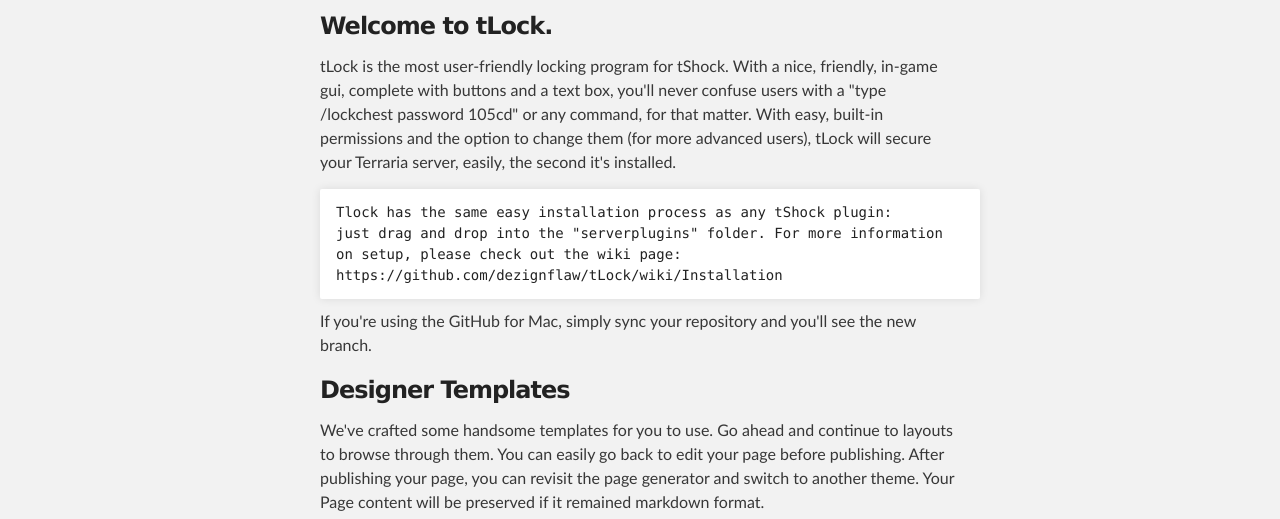
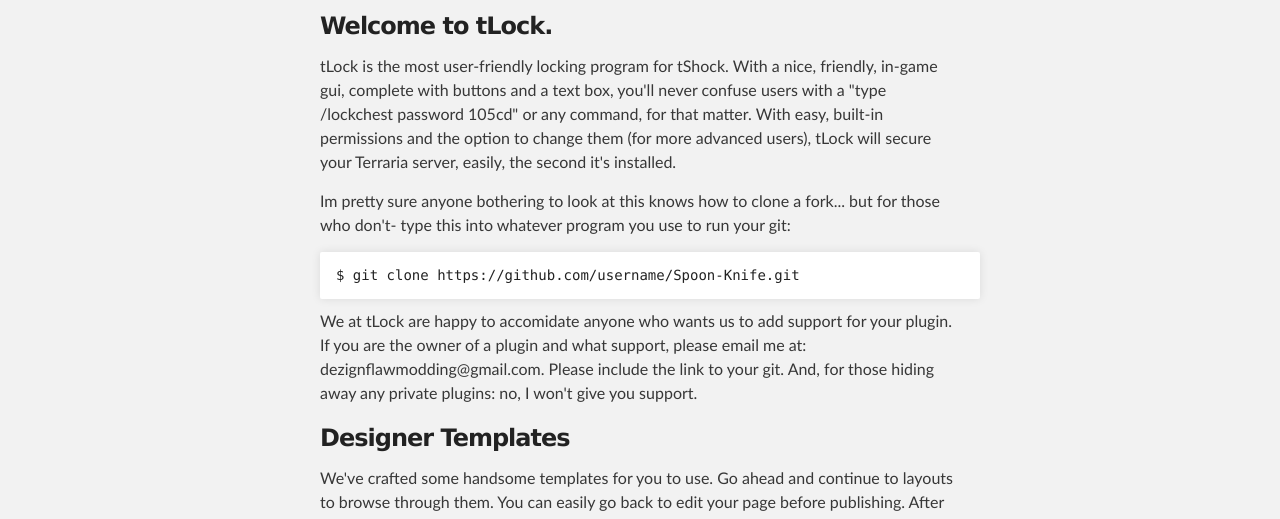
Before and after one commit to dezignflaw/tLock, a plain HTML site: page index.html in a window 1280 px wide. Shown: the part 252-771 px from the top of the page. Drawn offline with Linux system fonts and the light colour scheme.

```diff
--- a/index.html
+++ b/index.html
@@ -35,13 +35,14 @@
 
 <p>tLock is the most user-friendly locking program for tShock. With a nice, friendly, in-game gui, complete with buttons and a text box, you'll never confuse users with a "type /lockchest password 105cd" or any command, for that matter. With easy, built-in permissions and the option to change them (for more advanced users), tLock will secure your Terraria server, easily, the second it's installed.</p>
 
-<pre><code>Tlock has the same easy installation process as any tShock plugin:
-just drag and drop into the "serverplugins" folder. For more information
-on setup, please check out the wiki page:
-https://github.com/dezignflaw/tLock/wiki/Installation
+<p>Im pretty sure anyone bothering to look at this
+knows how to clone a fork... but for those who don't-
+type this into whatever program you use to run your git:</p>
+
+<pre><code>$ git clone https://github.com/username/Spoon-Knife.git
 </code></pre>
 
-<p>If you're using the GitHub for Mac, simply sync your repository and you'll see the new branch.</p>
+<p>We at tLock are happy to accomidate anyone who wants us to add support for your plugin. If you are the owner of a plugin and what support, please email me at: dezignflawmodding@gmail.com. Please include the link to your git. And, for those hiding away any private plugins: no, I won't give you support.</p>
 
 <h3>Designer Templates</h3>
 
```
Also changed, not shown: params.json (+1 -1 lines).
